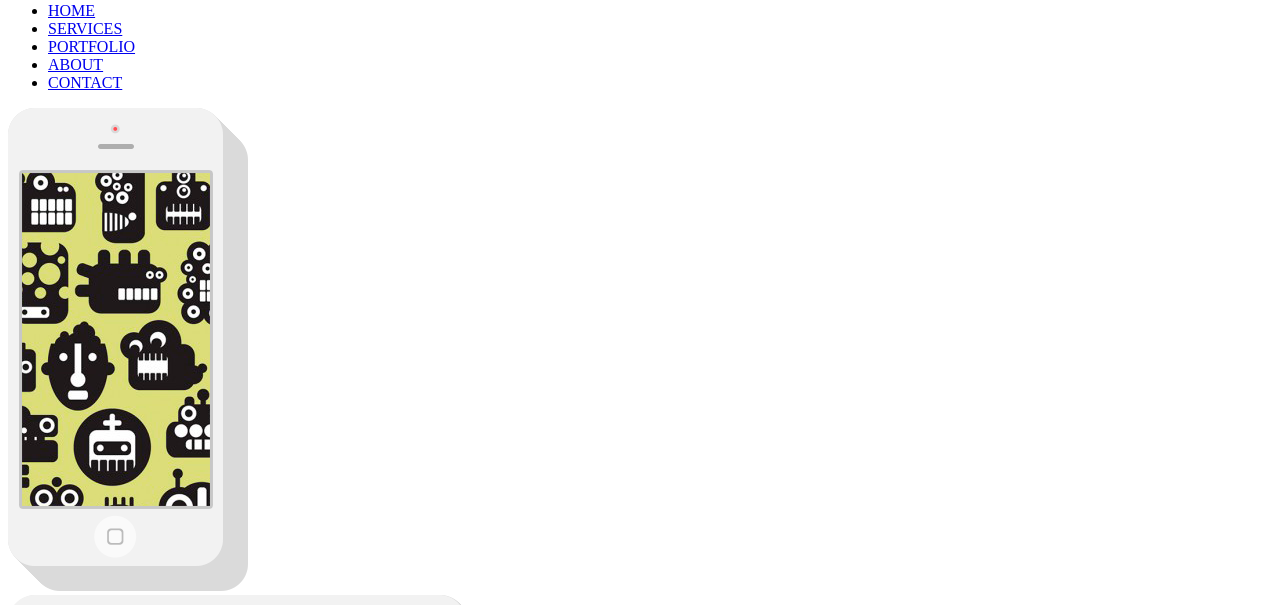
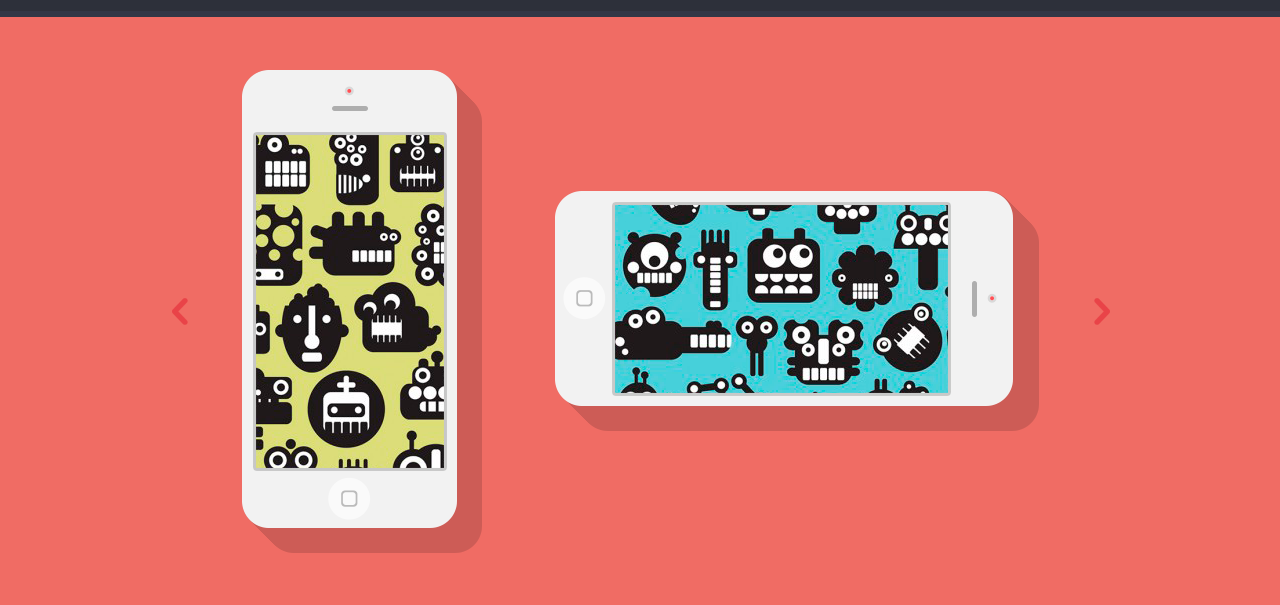
Before and after one commit to mvkozak/singolo, a plain HTML site: page singolo1.html in a window 1280 px wide. Shown: the part 78-683 px from the top of the page. Drawn offline with Linux system fonts and the light colour scheme.

Commit message:
Update singolo1.html

```diff
--- a/singolo1.html
+++ b/singolo1.html
@@ -6,7 +6,7 @@
     <meta http-equiv="X-UA-Compatible" content="ie=edge">
     <title>Document</title>
     <link rel="stylesheet" href="./assets/fonts/fonts.css">
-    <link rel="stylesheet" href="style.css">
+    <link rel="stylesheet" href="singolo1.css">
 </head>
 <body>
     <header>
```
